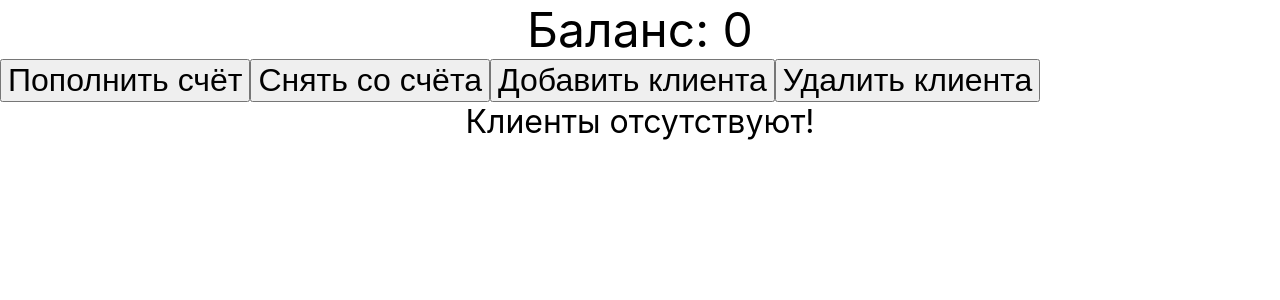
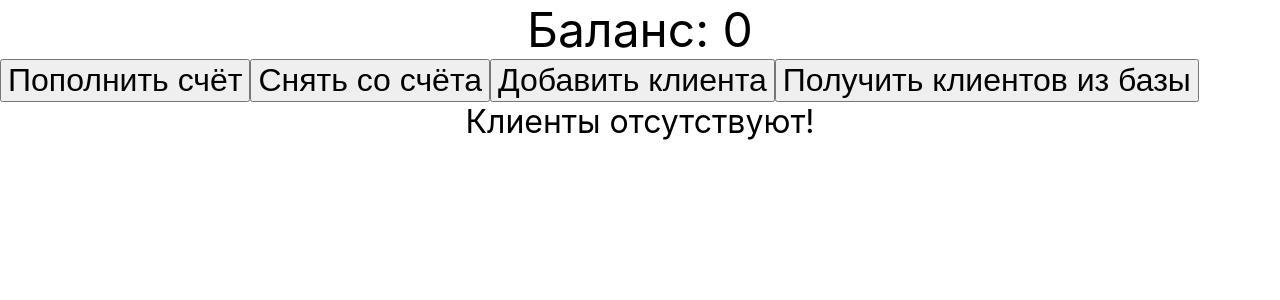
Before and after one commit to v1ktorbro/redux-learning, a React (Create React App) app: page / in a window 1280 px wide. Shown: the top 300 px of the page. Built offline with nearby package versions, Linux system fonts and the light colour scheme.

Commit message:
feat(App): connect and create logic for fetch request

```diff
--- a/src/App.js
+++ b/src/App.js
@@ -2,6 +2,7 @@ import './App.css';
 import { useDispatch, useSelector } from 'react-redux';
 import { addCustomerAction, removeCustomerAction } from './store/customerReducer';
 import { addCashAction, getCashAction } from './store/cashReduser';
+import { fetchCustomers } from './asyncActions/customers';
 
 function App() {
   const dispatch = useDispatch();
@@ -27,6 +28,10 @@ function App() {
     dispatch(removeCustomerAction(customer.id));
   };
 
+  const getAllCustomers = () => {
+    dispatch(fetchCustomers());
+  };
+
   return (
     <div className="App">
     <div style={{fontSize: '3rem'}}>Баланс: {cash}</div>
@@ -34,7 +39,7 @@ function App() {
         <button style={{fontSize: '2rem'}} onClick={() => addCash(Number(prompt()))}>Пополнить счёт</button>
         <button style={{fontSize: '2rem'}} onClick={() => getCash(Number(prompt()))}>Снять со счёта</button>
         <button style={{fontSize: '2rem'}} onClick={() => addCustomer(prompt())}>Добавить клиента</button>
-        <button style={{fontSize: '2rem'}} onClick={() => getCash(Number(prompt()))}>Удалить клиента</button>
+        <button style={{fontSize: '2rem'}} onClick={getAllCustomers}>Получить клиентов из базы</button>
       </div>
       {
         customers.length > 0 ?
```
